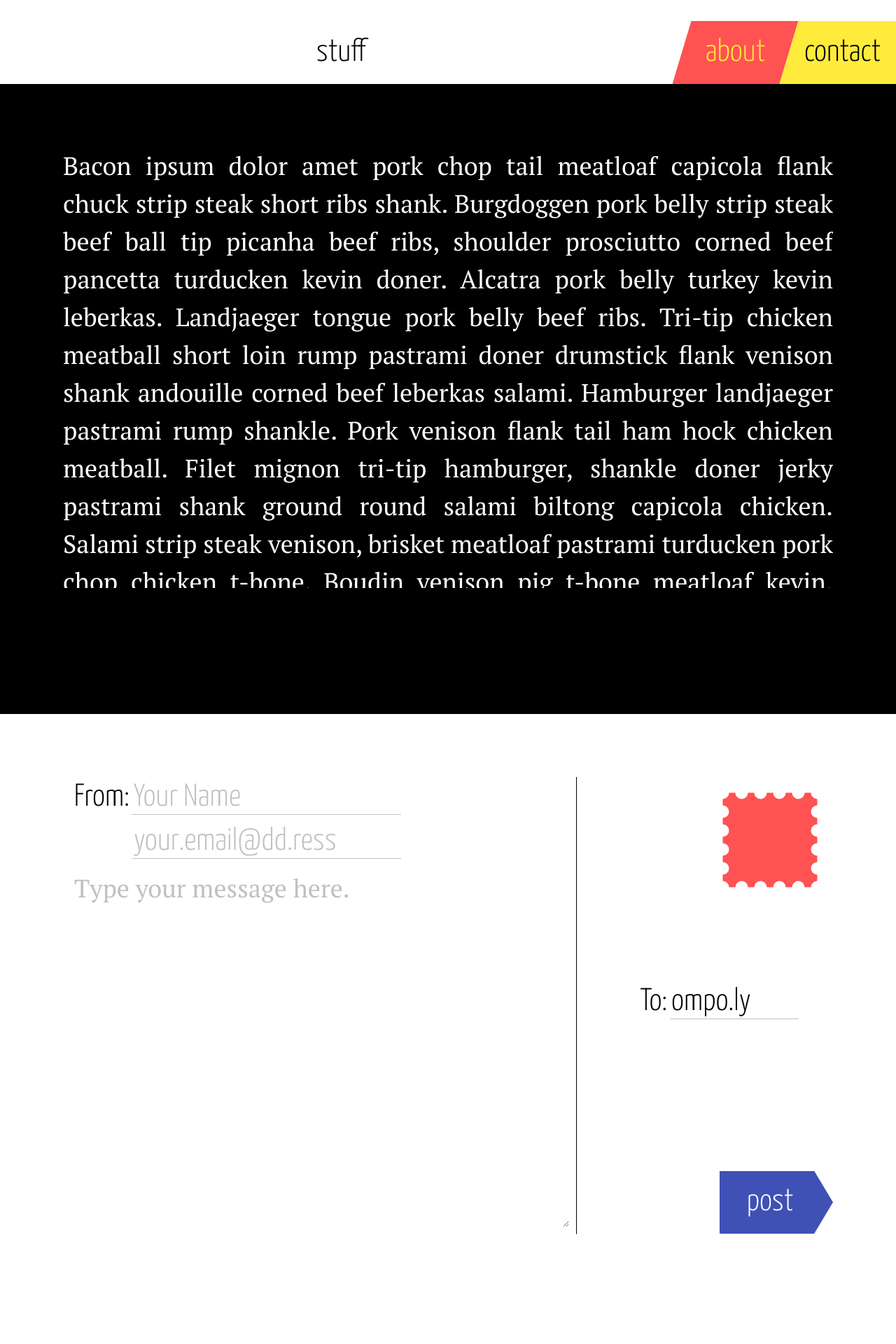
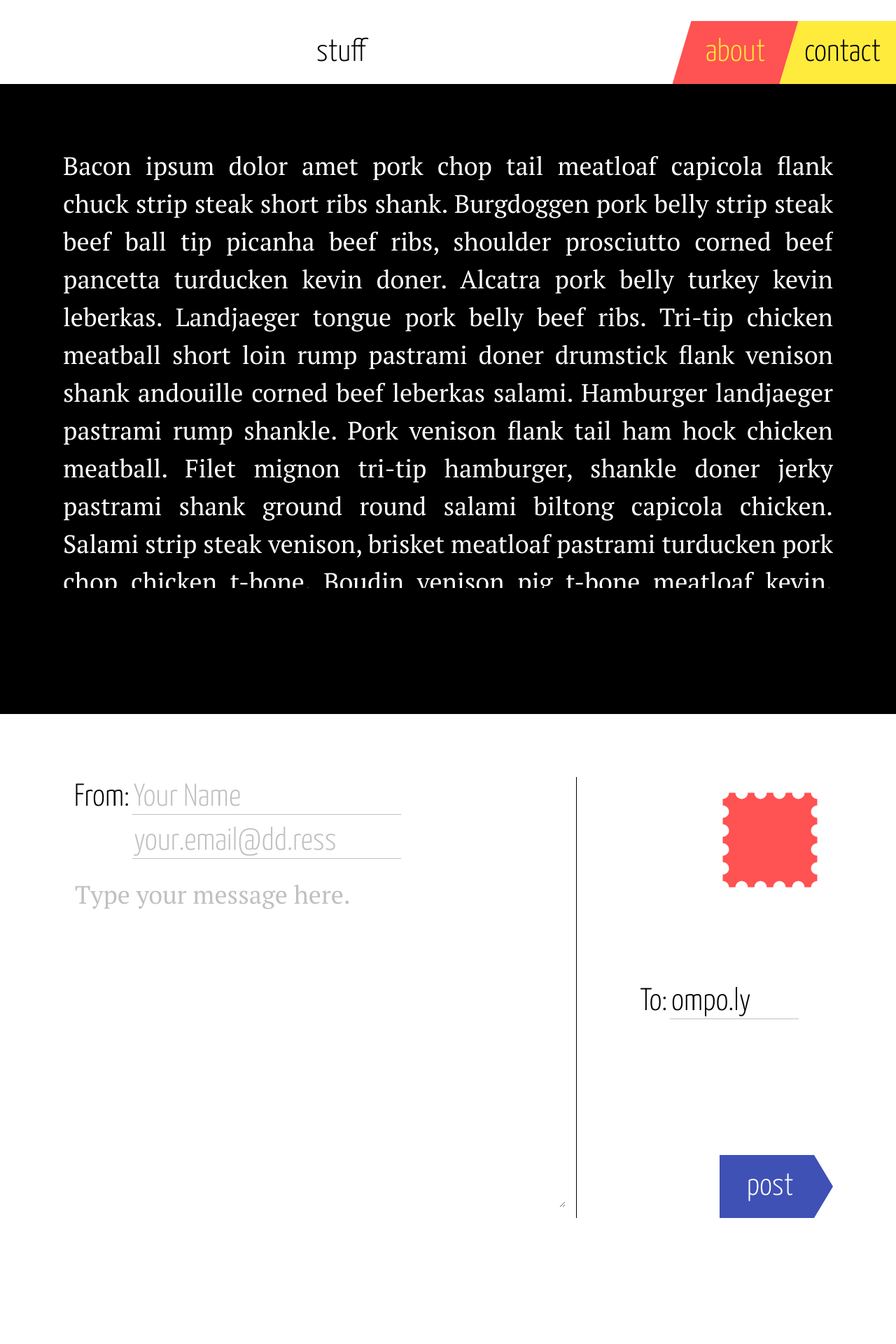
Before and after one commit to ompi/ompo.ly, a Jekyll site: the page built from index.html, in a window 1280 px wide. Shown: the part 780-2700 px from the top of the page at 70% size. Built offline with Jekyll 4.4.1, drawn with Linux system fonts in a browser that asks for light colours; nearby versions of some CDN libraries.

Commit message:
fixed fieldset height

```diff
--- a/_includes/contact.html
+++ b/_includes/contact.html
@@ -6,14 +6,6 @@
 fieldset {
 display: inline-block;
 }
-
-  .letter-message {
-    font-family: 'PT Serif', serif;
-    font-size: 4vh;
-    width: 100%;
-    height: 100%;
-  }
-
   label, input {
     font-family: 'Yanone Kaffeesatz', sans-serif;
     font-size: 5vh;
@@ -39,7 +31,6 @@
 
   input:disabled {
     color: black;
-
     background: none;
   }
 
@@ -68,13 +59,16 @@
   }
 
   .wrapper {
-    width:100%;
+    width: 100%;
     display: flex;
-    flex-flow: row wrap;
+    flex-flow: row;
   }
 
-  .letter-left .letter-right {
-    flex: 1 100%;
+  .letter-message {
+    font-family: 'PT Serif', serif;
+    font-size: 4vh;
+    margin: 15px;
+    height: 100%;
   }
 
   .letter-left {
@@ -137,32 +131,27 @@
     </defs>
     <use href="#svgPath"/>
 </svg>
+<form id="gform" method="POST"
+    action="https://script.google.com/a/ompo.ly/macros/s/AKfycbyfHkXDqQxZav5vc8CVvmkI8PhkCkg1u5-cq8-u01B9JSDqN0U/exec">
+</form>
 <div class="wrapper">
   <div class="letter-left">
-  <form id="gform" method="POST" data-email="example@email.net" style="height: 100%; display: flex; flex-flow:column;"
-    action="https://script.google.com/a/ompo.ly/macros/s/AKfycbyfHkXDqQxZav5vc8CVvmkI8PhkCkg1u5-cq8-u01B9JSDqN0U/exec">
     <fieldset>
       <label class="fancyjunk">From:</label>
-      <input id="name" name="name" placeholder="Your Name"/>
+      <input form="gform" id="name" name="name" placeholder="Your Name"/>
     </fieldset>
-
     <fieldset>
       <label class="fancyjunk"></label>
-      <input id="email" name="email" type="email" value=""
+      <input form="gform" id="email" name="email" type="email" value=""
       required placeholder="your.email@dd.ress"/>
       <span id="email-invalid" style="display:none">
         Must be a valid email address</span>
     </fieldset>
-
-    <fieldset style="flex-grow: 1; flex-direction: column; display: flex;">
-      <textarea class="letter-message" id="message" name="message"
+    <fieldset style="display: none">
+      <input form="gform" id="honeypot" type="text" name="honeypot" value=""/>
+    </fieldset>
+    <textarea form="gform" class="letter-message" id="message" name="message"
         placeholder="Type your message here."></textarea>
-    </fieldset>
-
-    <fieldset style="display: none">
-      <input id="honeypot" type="text" name="honeypot" value=""/>
-    </fieldset>
-  </form>
   </div>
   <div class="letter-right">
     <div class="red stamp fancyjunk"></div>
```
Lines whose indentation alone changed are shown as unchanged.
